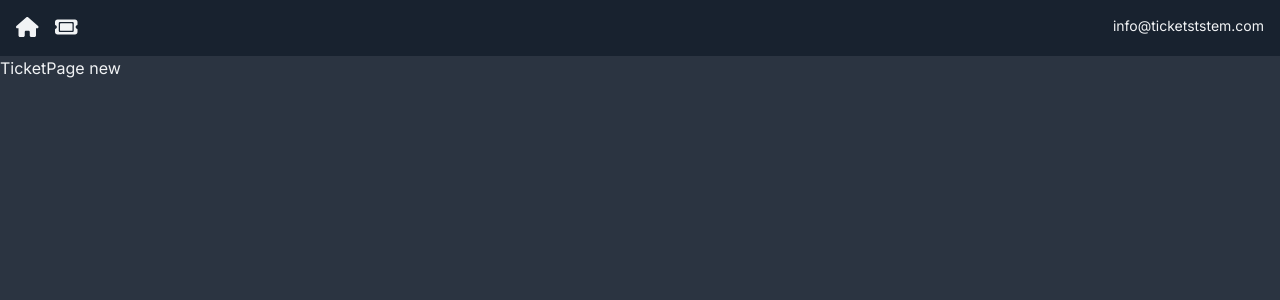
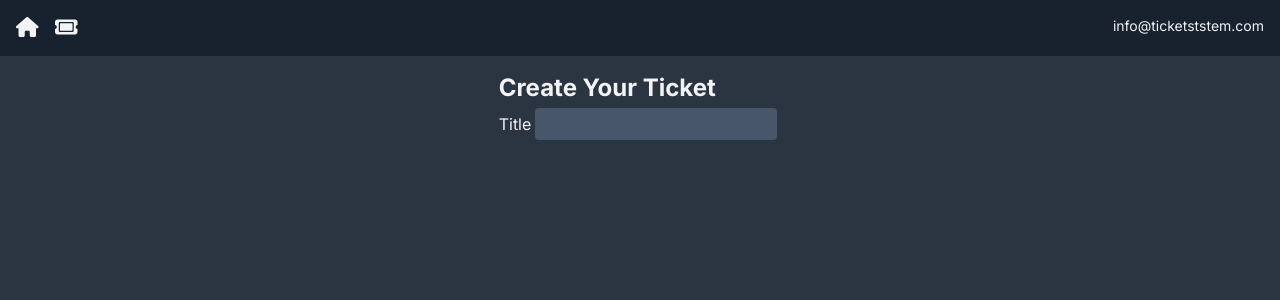
Before and after one commit to shirinmjr/nextjs-ticketing-system, a Next.js app: page /TicketPage/new in a window 1280 px wide. Shown: the top 300 px of the page. Built offline with nearby package versions, Linux system fonts and the light colour scheme.

Commit message:
added ticket form

```diff
--- /dev/null
+++ b/app/(components)/TicketForm.jsx
@@ -0,0 +1,42 @@
+"use client";
+import { useRouter } from "next/navigation";
+import React, { useState } from 'react';
+
+const TicketForm = () => {
+
+    const handleChange = (e) => {
+        const value = e.target.value;
+        const name = e.target.name;
+
+        setFormData((prevSate) => ({
+            ...prevSate,
+            [name]: value,
+        }));
+    };
+
+    const startingTicketData = {
+        title: "",
+        description: "",
+        priority: 1,
+        progress: 0,
+        status: "not started",
+        category: "Hardware Problem"
+    };
+
+    const [formData, setFormData] = useState(startingTicketData);
+    return (
+        <div className="flex justify-center"><form>
+            <h3>Create Your Ticket</h3>
+            <label>Title</label>
+            <input id="title"
+                name="title"
+                type="text"
+                onChange={handleChange}
+                required={true}
+                value={formData.title}
+            />
+        </form></div>
+    );
+};
+
+export default TicketForm;
--- /dev/null
+++ b/app/(models)/Tickets.js
@@ -0,0 +1,21 @@
+import mongoose, { Schema } from "mongoose";
+
+mongoose.connect(process.env.MONGODB_URI);
+mongoose.Promise = global.Promise;
+
+const ticketSchema = new flightRouterStateSchema({
+    title: String,
+    description: String,
+    category: String,
+    priority: Number,
+    progress: Number,
+    status: String,
+    active: Boolean,
+},
+    {
+        timestamps: true,
+    }
+);
+
+const Ticket = mongoose.models.Ticket || mongoose.model("Ticket", ticketSchema);
+export default Ticket;
--- a/app/TicketPage/[id]/page.jsx
+++ b/app/TicketPage/[id]/page.jsx
@@ -1,6 +1,8 @@
+import TicketForm from "@/app/(components)/TicketForm";
+
 const TicketPage = ({ params }) => {
     return (
-        <div>TicketPage {params.id}</div>
+        <TicketForm />
     );
 };
 
--- a/app/page.jsx
+++ b/app/page.jsx
@@ -2,10 +2,13 @@ import TicketCard from "./(components)/TicketCard";
 
 const Dashboard = () => {
   return (
-    <div>
-      <TicketCard />
-      <TicketCard />
-      <TicketCard />
+    <div className="p-5">
+      <div className="lg:grid grid-cols-2 xl:grid-cols-4">
+        <TicketCard />
+        <TicketCard />
+        <TicketCard />
+        <TicketCard />
+      </div>
     </div>
   );
 };
```
